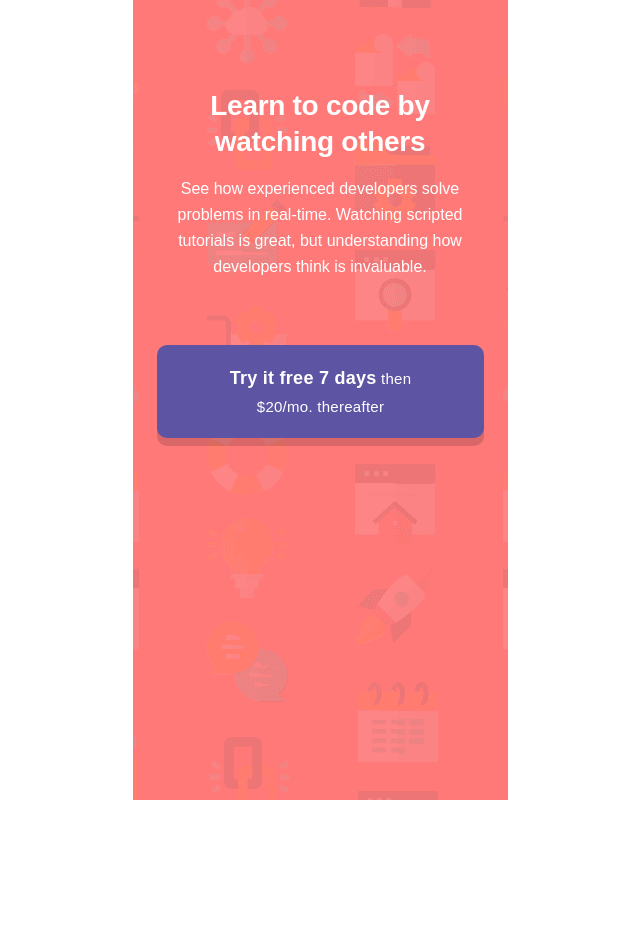
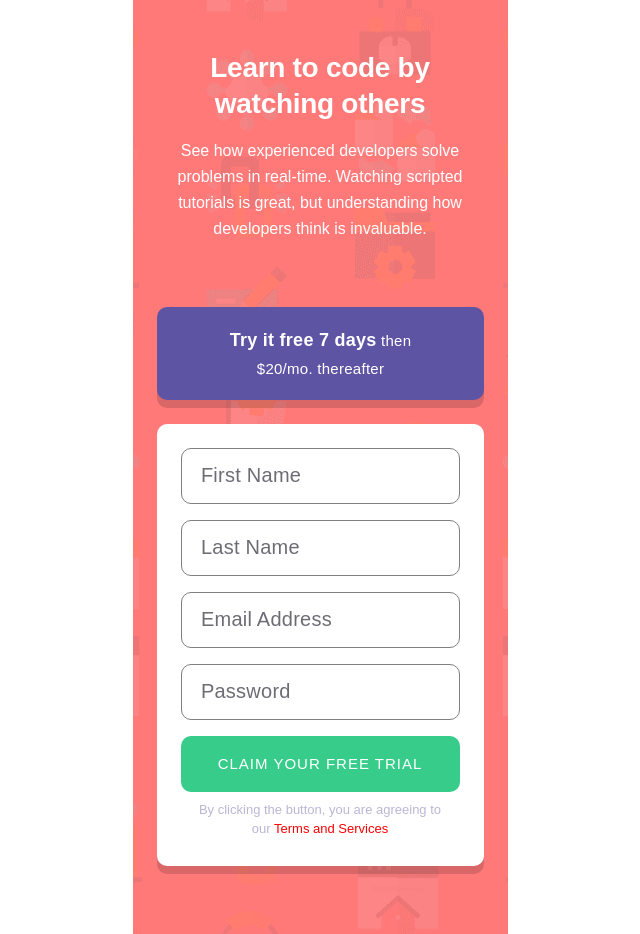
Before and after one commit to beqatsk/Signup-form, a React (Vite) app: page / in a window 1280 px wide. Shown: the whole page, without its empty margins (320-960 px from the left). Before the commit the page ends 800 px from the top, so only its background shows below. Built offline with nearby package versions, Linux system fonts and the light colour scheme.

Commit message:
add FormCard component

```diff
--- a/src/App.tsx
+++ b/src/App.tsx
@@ -1,4 +1,5 @@
 import styled from "styled-components";
+
 function App() {
   return (
     <>
@@ -14,6 +15,17 @@ function App() {
             <PriceSpan>Try it free 7 days</PriceSpan> then $20/mo. thereafter
           </PriceText>
         </PriceCard>
+        <FormCard>
+          <NameInput placeholder="First Name"></NameInput>
+          <NameInput placeholder="Last Name"></NameInput>
+          <NameInput placeholder="Email Address"></NameInput>
+          <NameInput placeholder="Password"></NameInput>
+          <Button>CLAIM YOUR FREE TRIAL</Button>
+          <AboutText>
+            By clicking the button, you are agreeing to our{" "}
+            <AboutSpan>Terms and Services</AboutSpan>
+          </AboutText>
+        </FormCard>
       </Container>
     </>
   );
@@ -24,7 +36,7 @@ const Container = styled.div`
   background-image: url(/images/background.png);
   width: 375px;
   min-height: 100vh;
-  padding: 88px 24px 68px;
+  padding: 50px 24px 68px;
   background-position: center;
   background-size: cover;
   display: flex;
@@ -67,3 +79,59 @@ const PriceSpan = styled.span`
   font-size: 18px;
   font-weight: 700;
 `;
+const FormCard = styled.div`
+  width: 100%;
+  padding: 24px;
+  border-radius: 10px;
+  box-shadow: 0 8px 0 0 rgba(0, 0, 0, 0.15);
+  background-color: white;
+  margin-top: 24px;
+`;
+const NameInput = styled.input`
+  width: 100%;
+  height: 56px;
+  padding-left: 19.4px;
+  font-size: 20px;
+  font-weight: 500;
+  line-height: 1.86;
+  letter-spacing: 0.25px;
+  text-align: left;
+  color: #3d3b48;
+  border-radius: 10px;
+  margin-bottom: 16px;
+  border: 1px solid grey;
+  &::placeholder {
+    font-size: 20px;
+    opacity: 0.75;
+    color: #3d3b48;
+  }
+`;
+const Button = styled.button`
+  width: 100%;
+  height: 56px;
+  border-radius: 10px;
+  color: white;
+  font-size: 15px;
+  font-weight: 500;
+  letter-spacing: 1px;
+  background-color: #38cc8b;
+  cursor: pointer;
+  &&:hover {
+    background-color: #94dfb9;
+    color: #01000045;
+  }
+`;
+const AboutText = styled.p`
+  width: 249px;
+  height: 42px;
+  margin: 8px 15px 0;
+  font-size: 13px;
+  font-weight: 500;
+  line-height: 1.5;
+  text-align: center;
+  color: #bab7d4;
+`;
+const AboutSpan = styled.span`
+  color: red;
+  cursor: pointer;
+`;
--- a/src/styles/GlobalStyles.ts
+++ b/src/styles/GlobalStyles.ts
@@ -4,7 +4,8 @@ const GlobalStyles = createGlobalStyle`
  *{
     margin: 0;
     padding:  0;
-    box-sizing: border-box
+    box-sizing: border-box;
+    border: none;
 }
 body{
     font-family: "Poppins", sans-serif;
```
